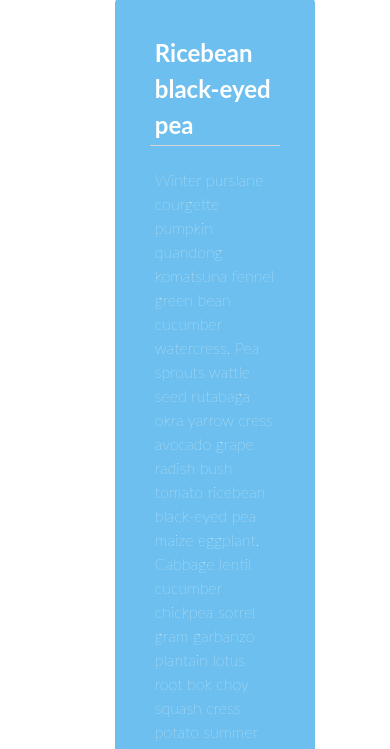
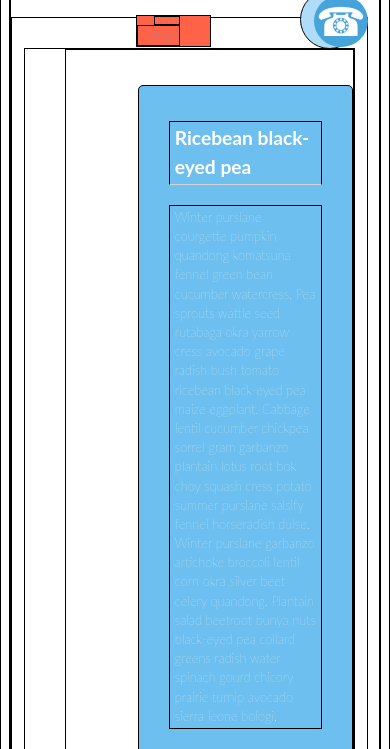
Before and after one commit to ShayHall/TIY-Assignments, a website: page VerticalTimeline/index.html in a window 390 px wide. Shown: the part 146-895 px from the top of the page. Drawn offline with Linux system fonts and the light colour scheme.

Commit message:
No real good changes

```diff
--- a/VerticalTimeline/css/mobile.css
+++ b/VerticalTimeline/css/mobile.css
@@ -6,8 +6,16 @@
 * Thin Blue line disappears
 * Left and Right margins are same width
 **/
+* {
+  border: 1px solid black;
+}
 
 @media (max-width:45em) {
+body {/* Set font attributes */
+  font-family: 'Lato', Arial, sans-serif;
+  font-weight: 200;
+  font-size: 80%;
+}
 
   .cbp_tmtimeline > li .cbp_tmicon::before {/* Phone icon */
   width: 45px;
@@ -37,15 +45,16 @@
 
   .cbp_tmtimeline::before {/* Make skinny vertical line */
     content: none;
-
-  }/* I'm not fully sure of what this is doing. */
+  }
 
   .cbp_tmtime {/* Date and Time Box */
     display: block;
+    float: right;
     padding-right: 30px;
     position: absolute;
     margin-left: 18%;
     margin-top: -35px;
+    background-color: tomato;
   }
 
   time > span:first-of-type {/* Date properties */
@@ -60,7 +69,6 @@
     font-size: 125%;
     color: cornflowerblue;
     display: block;
-    text-align: right;
-    clear:both;
+    text-align: right;s
   }
 }/* END of @media query*/
--- a/VerticalTimeline/css/styles.css
+++ b/VerticalTimeline/css/styles.css
@@ -1,4 +1,9 @@
 /* Vertical Timeline */
+.main {
+  width: 90%;
+  max-width: 70em;
+  padding: 0 12px 5px 12px;
+}
 
 body {/* Set font attributes */
   font-family: 'Lato', Arial, sans-serif;
@@ -6,13 +11,26 @@ body {/* Set font attributes */
   font-size: 100%;
 }
 
+container > h1 {
+  margin: 15px 50px;
+}
+
+.clearfix {
+  margin: 25px 15%;
+}
+
+.cbp_tmtimeline {
+  margin-top: 30px;
+}
+
 li {/* Remove bullets on li elements */
   list-style-type: none;
+  /*padding: 40px 0;*/
 }
 
 p, h2 { /* Give text color and space */
   color: white;
-  margin: 20px;
+  margin: 20px 15px;
   padding: 2px 5px;
 }
 
@@ -22,7 +40,7 @@ h2 {/* Add underline to header */
 
  .cbp_tmtimeline > li .cbp_tmlabel {/*Set attributes for blue boxes */
   padding: 15px;
-  margin:0 20% 15px;/* Set margin off left */
+  margin:35px 0 45px 25%;/* Set margin off left */
   background-color: #46a4da;
   line-height: 1.5;
   border-radius: 5px;/* Round edges fo li element*/
```
